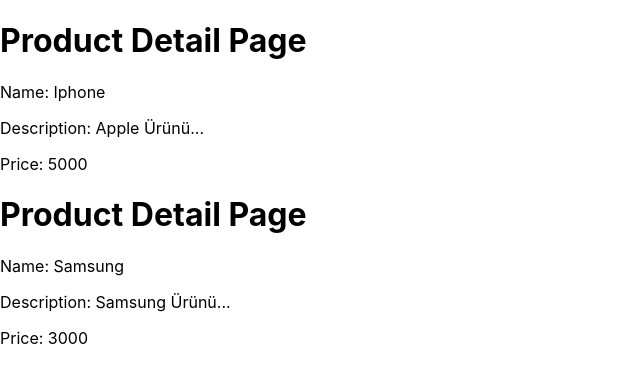
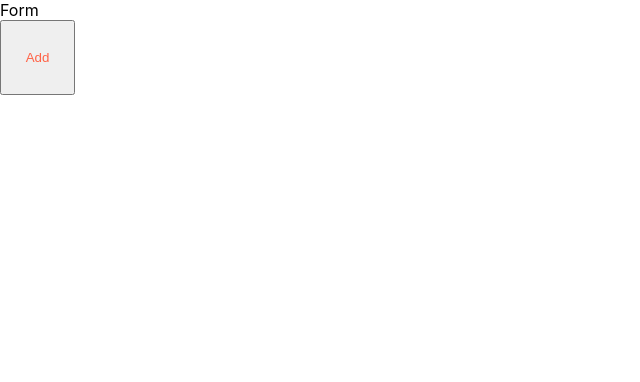
Before and after one commit to halilenesozdemir/React-SuppliersData-With-MUI, a React (Create React App) app: page / in a window 1280 px wide. Shown: the top 382 px of the page, without its empty margins (0-640 px from the left). Built offline with nearby package versions, Linux system fonts and the light colour scheme.

Commit message:
TechButton props example completed.

```diff
--- a/src/App.js
+++ b/src/App.js
@@ -3,13 +3,14 @@
 import AddCategoryWithAxios from './fetchSample/AddCategoryWithAxios';
 import UserList from './fetchSample/UserList';
 import ProductDetail from './propsSample/ProductDetail';
+import TechButton from './propsSample/TechButton';
 import CategoryTable from './stateSample/CategoryTable';
 
 function App() {
   return (
     <>
-      <ProductDetail name='Iphone' price={5000} description='Apple Ürünü...'></ProductDetail>
-      <ProductDetail name='Samsung' price={3000} description='Samsung Ürünü...'></ProductDetail>
+      <div>Form</div>
+      <TechButton title='Add' width={75} height={75}></TechButton>
     </>
   );
 }
--- a/src/propsSample/TechButton.js
+++ b/src/propsSample/TechButton.js
@@ -1,7 +1,7 @@
 import React from 'react';
 
 const TechButton = props => {
-  return <button style={{ color: 'tomato' }}>{props.title}</button>;
+  return <button style={{ color: 'tomato', width: props.width, height: props.height }}>{props.title}</button>;
 };
 
 export default TechButton;
```
